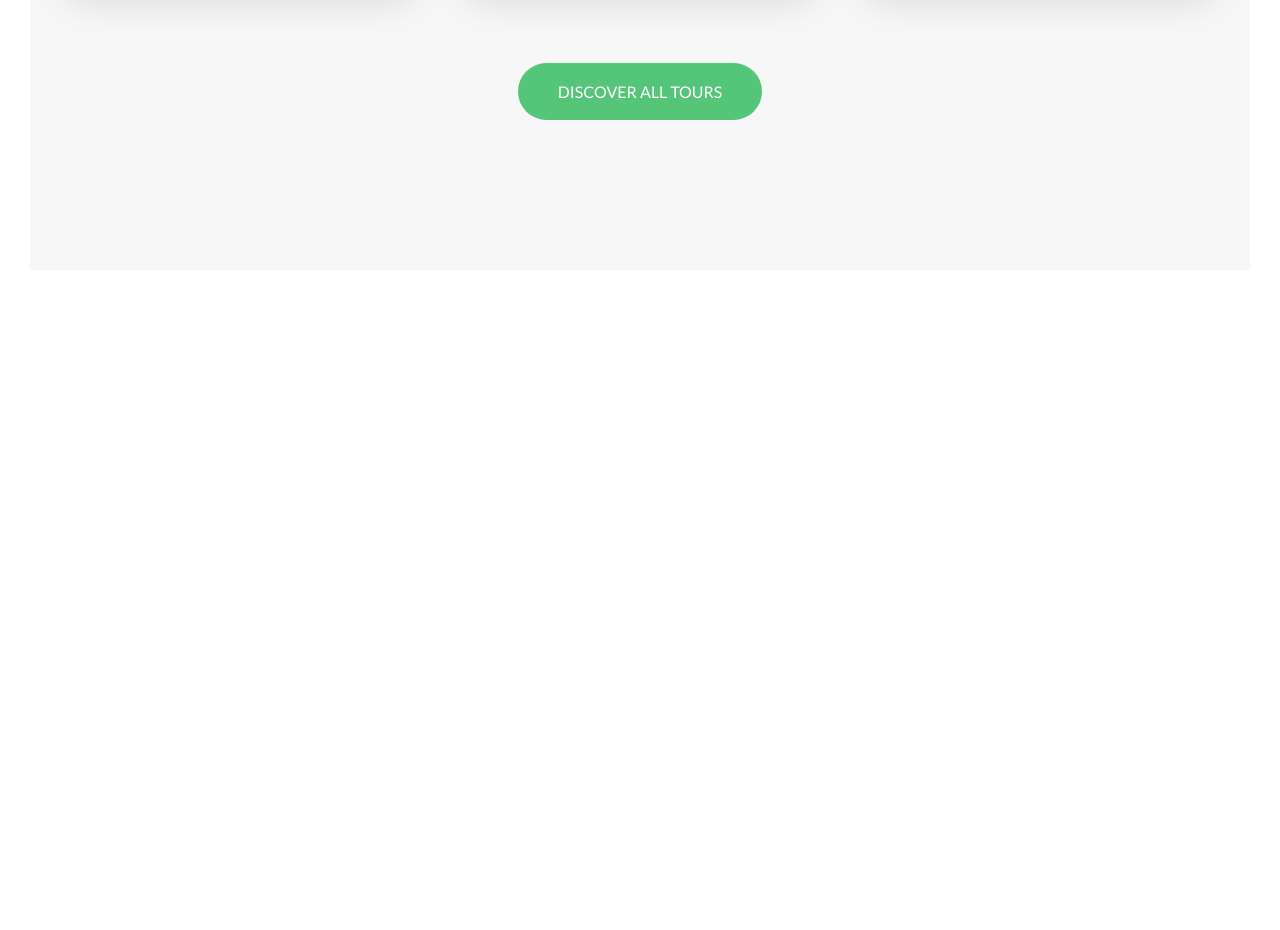
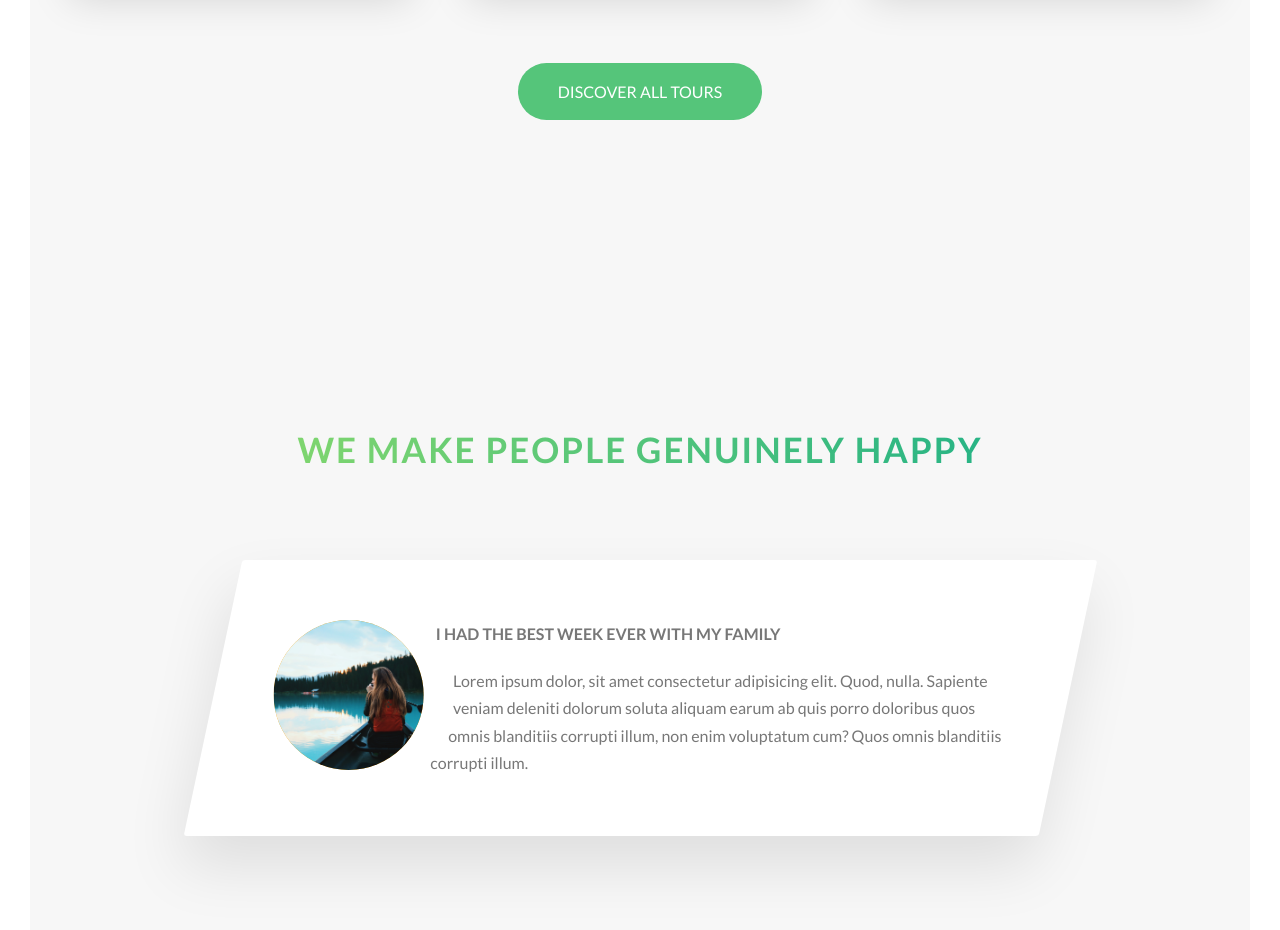
Before and after one commit to hunex91/advanced-css-natours, a website: page index.html in a window 1280 px wide. Shown: the part 2954-3884 px from the top of the page. Before the commit the page ends 3254 px from the top, so only its background shows below. Drawn offline with Linux system fonts and the light colour scheme.

Commit message:
Added basic story component

```diff
--- a/index.html
+++ b/index.html
@@ -213,6 +213,31 @@
         <a href="#" class="btn btn--green">Discover all tours</a>
       </div>
     </section>
+
+    <section class="section-stories">
+      <div class="util-center-text util-margin-bottom-large">
+        <h2 class="heading-secondary">
+          We make people genuinely happy
+        </h2>
+      </div>
+
+      <div class="row">
+        <div class="story">
+          <figure class="story__shape">
+            <img class="story__image" src="img/nat-8.jpg" alt="Person on a tour">
+
+          </figure>
+          <div class="story__text">
+            <h3 class="heading-tertiary util-margin-bottom-small">I had the best week ever with my family</h3>
+            <p>
+              Lorem ipsum dolor, sit amet consectetur adipisicing elit. Quod, nulla. Sapiente veniam deleniti dolorum
+              soluta aliquam earum ab quis porro doloribus quos omnis blanditiis corrupti illum, non enim voluptatum
+              cum? Quos omnis blanditiis corrupti illum.
+            </p>
+          </div>
+        </div>
+      </div>
+    </section>
   </main>
 </body>
 
--- /dev/null
+++ b/sass/components/_story.scss
@@ -0,0 +1,30 @@
+.story {
+  width: 75%;
+  margin: 0 auto;
+  padding: 6rem;
+  padding-left: 9rem;
+  box-shadow: 0 3rem 6rem rgba($color-black, .1);
+  background-color: $color-white;
+  border-radius: 3px;
+  font-size: $font-size-default;
+  transform: skewX(-12deg);
+
+  & > * {
+    transform: skewX(12deg);
+  }
+
+  &__shape {
+    width: 15rem;
+    height: 15rem;
+    float: left;
+    background-color: orange;
+    -webkit-shape-outside: circle(50% at 50% 50%);
+    shape-outside: circle(50% at 50% 50%);
+    clip-path: circle(50% at 50% 50%);
+    transform: translateX(-3rem) skewX(12deg);
+  }
+
+  &__image {
+    height: 100%;
+  }
+}
--- a/sass/main.scss
+++ b/sass/main.scss
@@ -11,6 +11,7 @@
 @import 'components/composition';
 @import 'components/feature-box';
 @import 'components/card';
+@import 'components/story';
 
 @import 'layout/header';
 @import 'layout/grid';
--- a/sass/pages/_home.scss
+++ b/sass/pages/_home.scss
@@ -28,3 +28,8 @@
   margin-top: -15rem;
   background-color: $color-grey-light-1;
 }
+
+.section-stories {
+  padding: 15rem 0;
+  background-color: $color-grey-light-1;
+}
```
Also changed, not shown: css/style.css.
